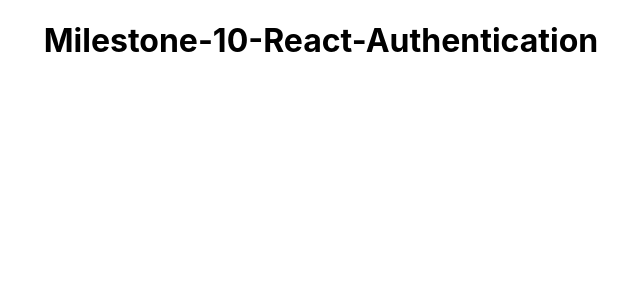
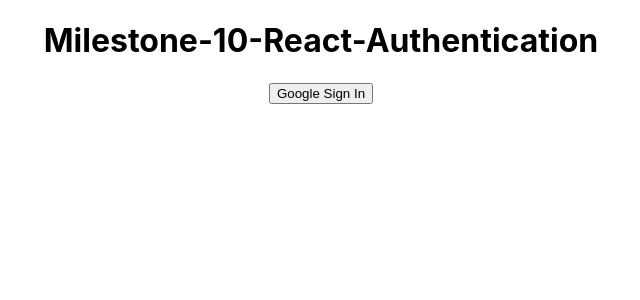
Before and after one commit to Rasujon3/simple-react-authentication, a React (Create React App) app: page / in a window 1280 px wide. Shown: the top 300 px of the page, without its empty margins (319-959 px from the left). Built offline with nearby package versions, Linux system fonts and the light colour scheme.

Commit message:
56-4 Sign in with google, open google login popup

```diff
--- a/src/App.js
+++ b/src/App.js
@@ -1,13 +1,36 @@
 import "./App.css";
 import app from "./firebase.init";
-import { getAuth } from "firebase/auth";
+import { getAuth, GoogleAuthProvider, signInWithPopup } from "firebase/auth";
 
 const auth = getAuth(app);
 
 function App() {
+  const provider = new GoogleAuthProvider();
+  const handleGoogleSignIn = () => {
+    signInWithPopup(auth, provider)
+      .then((result) => {
+        // This gives you a Google Access Token. You can use it to access the Google API.
+        const credential = GoogleAuthProvider.credentialFromResult(result);
+        const token = credential.accessToken;
+        // The signed-in user info.
+        const user = result.user;
+        // ...
+      })
+      .catch((error) => {
+        // Handle Errors here.
+        const errorCode = error.code;
+        const errorMessage = error.message;
+        // The email of the user's account used.
+        const email = error.email;
+        // The AuthCredential type that was used.
+        const credential = GoogleAuthProvider.credentialFromError(error);
+        // ...
+      });
+  };
   return (
     <div className="App">
       <h1>Milestone-10-React-Authentication</h1>
+      <button onClick={() => handleGoogleSignIn()}>Google Sign In</button>
     </div>
   );
 }
--- a/src/index.js
+++ b/src/index.js
@@ -1,14 +1,16 @@
-import React from 'react';
-import ReactDOM from 'react-dom';
-import './index.css';
-import App from './App';
-import reportWebVitals from './reportWebVitals';
+import React from "react";
+import ReactDOMClient from "react-dom/client";
+import "./index.css";
+import App from "./App";
+import reportWebVitals from "./reportWebVitals";
 
-ReactDOM.render(
+const container = document.getElementById("root");
+const root = ReactDOMClient.createRoot(container);
+
+root.render(
   <React.StrictMode>
     <App />
-  </React.StrictMode>,
-  document.getElementById('root')
+  </React.StrictMode>
 );
 
 // If you want to start measuring performance in your app, pass a function
```
